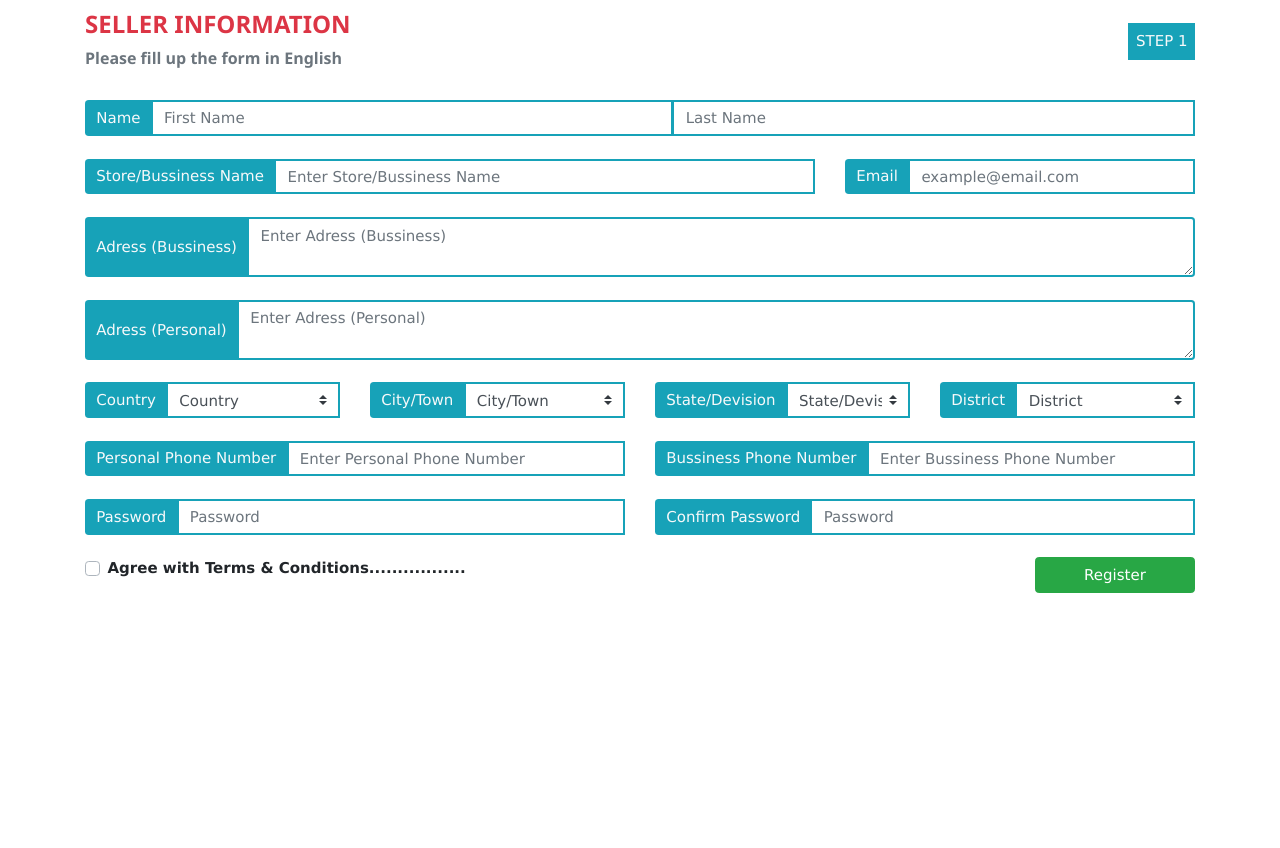
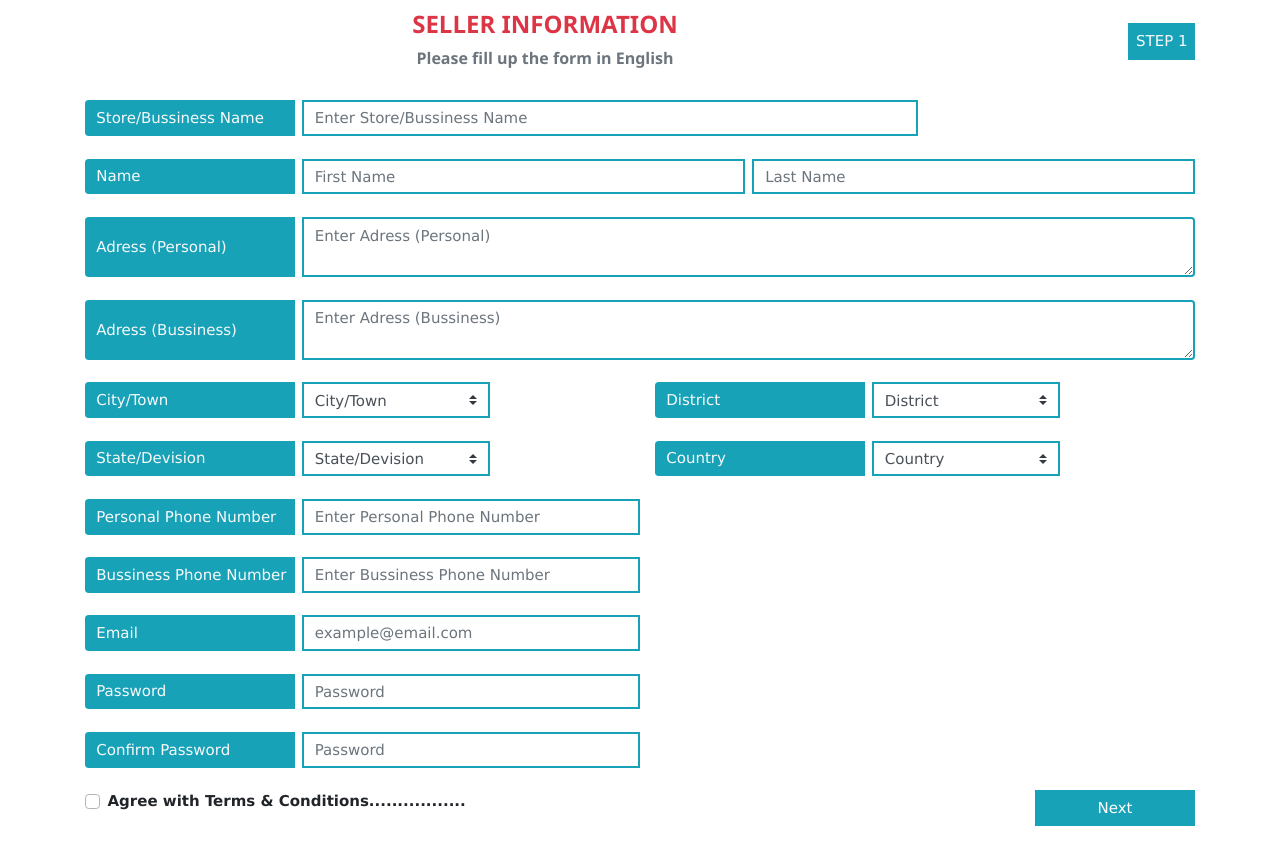
Before and after one commit to AnikRifat/timbus, a plain HTML site: page index.html in a window 1280 px wide. Before the commit the page ends 800 px from the top, so only its background shows below. Drawn offline with nearby package versions, Linux system fonts and the light colour scheme.

Commit message:
Add files via upload

```diff
--- a/index.html
+++ b/index.html
@@ -39,8 +39,8 @@
 			border: 2px solid #17a2b8;
 			border-radius: 0px;
 		}
-
 		span.input-group-text.bg-info.text-light {
+			width: 14rem;
 			border: 2px;
 		}
 
@@ -58,33 +58,35 @@
 	<div class="wraper">
 		<div class="container">
 			<div class="row">
-				<div class="col-lg-6"><h3 class="font-weight-bold text-danger">SELLER INFORMATION</h3><h6 class="text-secondary font-weight-bold">Please fill up the form in English</h6></div>
-				<div class="col-lg-6"><span class="bg-info text-light p-2 mt-4 float-right">STEP 1</span></div>
+				<div class="col-lg-10 text-center"><h3 class="font-weight-bold text-danger">SELLER INFORMATION</h3><h6 class="text-secondary font-weight-bold">Please fill up the form in English</h6></div>
+				<div class="col-lg-2"><span class="bg-info text-light p-2 mt-4 float-right">STEP 1</span></div>
 				<div class="col-lg-12 py-4">
 					<form class="row text-center">
+						<div class="col-lg-12">
+							<div class="input-group w-75  mb-4">
+								<div class="input-group-prepend">
+									<span class="input-group-text bg-info text-light">Store/Bussiness Name</span>
+								</div>
+								<input type="text" class="form-control ml-2" placeholder="Enter Store/Bussiness Name">
+							</div>
+						</div>
 						<div class="col-lg-12">
 							<div class="input-group mb-4">
 								<div class="input-group-prepend">
 									<span class="input-group-text bg-info text-light">Name</span>
 								</div>
-								<input type="text" class="form-control" placeholder="First Name">
-								<input type="text" class="form-control" placeholder="Last Name">
+								<input type="text" class="form-control ml-2" placeholder="First Name">
+								<input type="text" class="form-control ml-2" placeholder="Last Name">
 							</div>
 						</div>
-						<div class="col-lg-8">
+
+
+						<div class="col-lg-12">
 							<div class="input-group mb-4">
 								<div class="input-group-prepend">
-									<span class="input-group-text bg-info text-light">Store/Bussiness Name</span>
+									<span class="input-group-text bg-info text-light">Adress (Personal)</span>
 								</div>
-								<input type="text" class="form-control" placeholder="Enter Store/Bussiness Name">
-							</div>
-						</div>
-						<div class="col-lg-4">
-							<div class="input-group mb-4">
-								<div class="input-group-prepend">
-									<span class="input-group-text bg-info text-light">Email</span>
-								</div>
-								<input type="email" class="form-control" placeholder="example@email.com">
+								<textarea type="text" class="form-control ml-2" placeholder="Enter Adress (Personal)"></textarea>
 							</div>
 						</div>
 						<div class="col-lg-12">
@@ -92,37 +94,18 @@
 								<div class="input-group-prepend">
 									<span class="input-group-text bg-info text-light">Adress (Bussiness)</span>
 								</div>
-								<textarea type="text" class="form-control" placeholder="Enter Adress (Bussiness)"></textarea>
-							</div>
-						</div>
-						<div class="col-lg-12">
-							<div class="input-group mb-4">
-								<div class="input-group-prepend">
-									<span class="input-group-text bg-info text-light">Adress (Personal)</span>
-								</div>
-								<textarea type="text" class="form-control" placeholder="Enter Adress (Personal)"></textarea>
+								<textarea type="text" class="form-control ml-2" placeholder="Enter Adress (Bussiness)"></textarea>
 							</div>
 						</div>
 
-						<div class="col-lg-3">
-							<div class="input-group mb-4">
-								<div class="input-group-prepend">
-									<span class="input-group-text bg-info text-light">Country</span>
-								</div>
-								<select name="cars" class="custom-select">
-									<option selected>Country</option>
-									<option value="volvo">Volvo</option>
-									<option value="fiat">Fiat</option>
-									<option value="audi">Audi</option>
-								</select>
-							</div>
-						</div>
-						<div class="col-lg-3">
-							<div class="input-group mb-4">
+
+
+						<div class="col-lg-6">
+							<div class="input-group w-75 mb-4">
 								<div class="input-group-prepend">
 									<span class="input-group-text bg-info text-light">City/Town</span>
 								</div>
-								<select name="cars" class="custom-select">
+								<select name="cars" class="custom-select ml-2">
 									<option selected>City/Town</option>
 									<option value="volvo">Volvo</option>
 									<option value="fiat">Fiat</option>
@@ -130,25 +113,12 @@
 								</select>
 							</div>
 						</div>
-						<div class="col-lg-3">
-							<div class="input-group mb-4">
-								<div class="input-group-prepend">
-									<span class="input-group-text bg-info text-light">State/Devision</span>
-								</div>
-								<select name="cars" class="custom-select">
-									<option selected>State/Devision</option>
-									<option value="volvo">Volvo</option>
-									<option value="fiat">Fiat</option>
-									<option value="audi">Audi</option>
-								</select>
-							</div>
-						</div>
-						<div class="col-lg-3">
-							<div class="input-group mb-4">
+						<div class="col-lg-6">
+							<div class="input-group w-75 mb-4">
 								<div class="input-group-prepend">
 									<span class="input-group-text bg-info text-light">District</span>
 								</div>
-								<select name="cars" class="custom-select">
+								<select name="cars" class="custom-select ml-2">
 									<option selected>District</option>
 									<option value="volvo">Volvo</option>
 									<option value="fiat">Fiat</option>
@@ -157,35 +127,70 @@
 							</div>
 						</div>
 						<div class="col-lg-6">
-							<div class="input-group mb-4">
+							<div class="input-group w-75 mb-4">
+								<div class="input-group-prepend">
+									<span class="input-group-text bg-info text-light">State/Devision</span>
+								</div>
+								<select name="cars" class="custom-select ml-2">
+									<option selected>State/Devision</option>
+									<option value="volvo">Volvo</option>
+									<option value="fiat">Fiat</option>
+									<option value="audi">Audi</option>
+								</select>
+							</div>
+						</div>
+
+						<div class="col-lg-6">
+							<div class="input-group w-75 mb-4">
+								<div class="input-group-prepend">
+									<span class="input-group-text bg-info text-light">Country</span>
+								</div>
+								<select name="cars" class="custom-select ml-2">
+									<option selected>Country</option>
+									<option value="volvo">Volvo</option>
+									<option value="fiat">Fiat</option>
+									<option value="audi">Audi</option>
+								</select>
+							</div>
+						</div>
+						<div class="col-lg-12">
+							<div class="input-group w-50 mb-4">
 								<div class="input-group-prepend">
 									<span class="input-group-text bg-info text-light">Personal Phone Number</span>
 								</div>
-								<input type="tel" class="form-control" placeholder="Enter Personal Phone Number">
+								<input type="tel" class="form-control ml-2" placeholder="Enter Personal Phone Number">
 							</div>
 						</div>
-						<div class="col-lg-6">
-							<div class="input-group mb-4">
+						<div class="col-lg-12">
+							<div class="input-group w-50 mb-4">
 								<div class="input-group-prepend">
 									<span class="input-group-text bg-info text-light">Bussiness Phone Number</span>
 								</div>
-								<input type="tel" class="form-control" placeholder="Enter Bussiness Phone Number">
+								<input type="tel" class="form-control ml-2" placeholder="Enter Bussiness Phone Number">
 							</div>
 						</div>
-						<div class="col-lg-6">
-							<div class="input-group mb-4">
+						<div class="col-lg-12">
+							<div class="input-group w-50 mb-4">
+								<div class="input-group-prepend">
+									<span class="input-group-text bg-info text-light">Email</span>
+								</div>
+								<input type="email" class="form-control ml-2" placeholder="example@email.com">
+							</div>
+						</div>
+						<div class="col-lg-12">
+							<div class="input-group w-50 mb-4">
 								<div class="input-group-prepend">
 									<span class="input-group-text bg-info text-light">Password</span>
 								</div>
-								<input type="password" class="form-control" placeholder="Password">
+								<input type="password" class="form-control ml-2" placeholder="Password">
 							</div>
 						</div>
-						<div class="col-lg-6">
-							<div class="input-group mb-4">
+						<div class="col-lg-12">
+							<div class="input-group w-50 mb-4">
 								<div class="input-group-prepend">
 									<span class="input-group-text bg-info text-light">Confirm Password</span>
 								</div>
-								<input type="password" class="form-control" placeholder="Password">
+								<input type="password" class="form-control ml-2" placeholder="Password">
 							</div>
 						</div>
 						<div class="col-lg-10">
@@ -194,7 +199,7 @@
 								<label class="custom-control-label font-weight-bold" for="customCheck">Agree with Terms & Conditions.................</label>
 							</div>
 						</div>
-						<div class="col-lg-2"><a href="regs3.html"><div class="btn btn-block btn-success">Register</div></a></div>
+						<div class="col-lg-2"><a href="regs3.html"><div class="btn btn-block rounded-0 btn-info">Next</div></a></div>
 					</form>
 				</div>
 			</div>
```
Also changed, not shown: regs3.html (+21 -3 lines).
